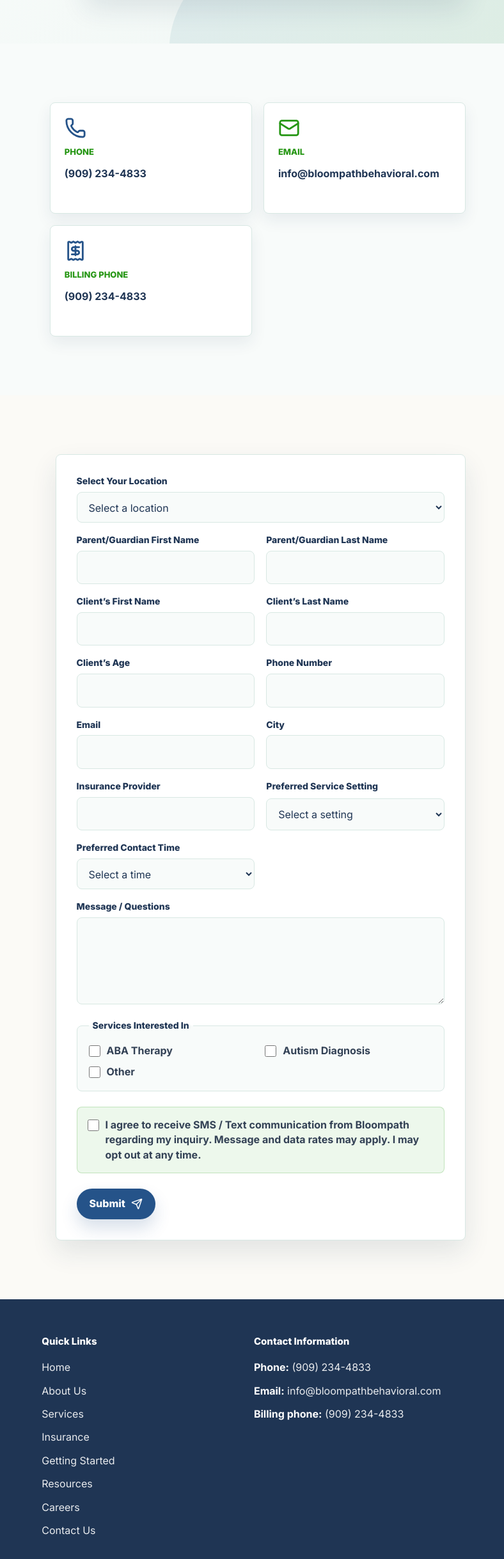
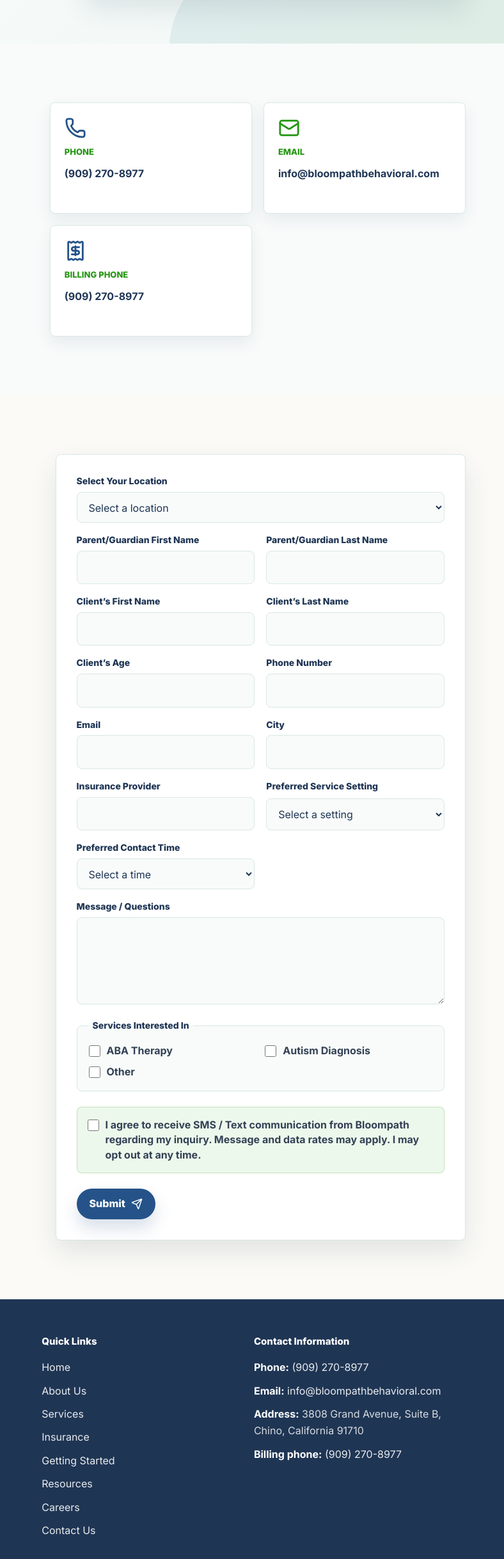
Before and after one commit to admin766/bloompath-website, a website: page contact/index.html in a window 1280 px wide. Shown: the part 664-3101 px from the top of the page at 64% size, 492-1280 px from the left. Drawn offline with nearby package versions, Linux system fonts and the light colour scheme.

Commit message:
Update Bloompath Contact page

```diff
--- a/contact/index.html
+++ b/contact/index.html
@@ -82,20 +82,20 @@
             <p>Our intake team can help you understand available services, insurance verification, assessment steps, and what to expect before therapy begins.</p>
           </div>
           <div class="contact-card-grid">
-            <a class="contact-card" href="tel:+19092344833">
+            <a class="contact-card" href="tel:+19092708977">
               <i data-lucide="phone" aria-hidden="true"></i>
               <span>Phone</span>
-              <strong>(909) 234-4833</strong>
+              <strong>(909) 270-8977</strong>
             </a>
             <a class="contact-card" href="mailto:info@bloompathbehavioral.com">
               <i data-lucide="mail" aria-hidden="true"></i>
               <span>Email</span>
               <strong>info@bloompathbehavioral.com</strong>
             </a>
-            <a class="contact-card" href="tel:+19092344833">
+            <a class="contact-card" href="tel:+19092708977">
               <i data-lucide="receipt" aria-hidden="true"></i>
               <span>Billing phone</span>
-              <strong>(909) 234-4833</strong>
+              <strong>(909) 270-8977</strong>
             </a>
           </div>
         </div>
@@ -205,7 +205,7 @@
             </button>
 
             <p class="form-success" hidden data-success-message>Thank you for contacting Bloompath. Our Intake Department will contact you within two business days.</p>
-            <p class="form-error" hidden data-error-message>Something went wrong. Please call Bloompath at (909) 234-4833 or email info@bloompathbehavioral.com.</p>
+            <p class="form-error" hidden data-error-message>Something went wrong. Please call Bloompath at (909) 270-8977 or email info@bloompathbehavioral.com.</p>
           </form>
         </div>
       </section>
@@ -230,9 +230,10 @@
         </nav>
         <div class="footer-contact">
           <h2>Contact Information</h2>
-          <p><strong>Phone:</strong> <a href="tel:+19092344833">(909) 234-4833</a></p>
+          <p><strong>Phone:</strong> <a href="tel:+19092708977">(909) 270-8977</a></p>
           <p><strong>Email:</strong> <a href="mailto:info@bloompathbehavioral.com">info@bloompathbehavioral.com</a></p>
-          <p><strong>Billing phone:</strong> <a href="tel:+19092344833">(909) 234-4833</a></p>
+          <p><strong>Address:</strong> 3808 Grand Avenue, Suite B, Chino, California 91710</p>
+          <p><strong>Billing phone:</strong> <a href="tel:+19092708977">(909) 270-8977</a></p>
         </div>
       </div>
     </footer>
```
